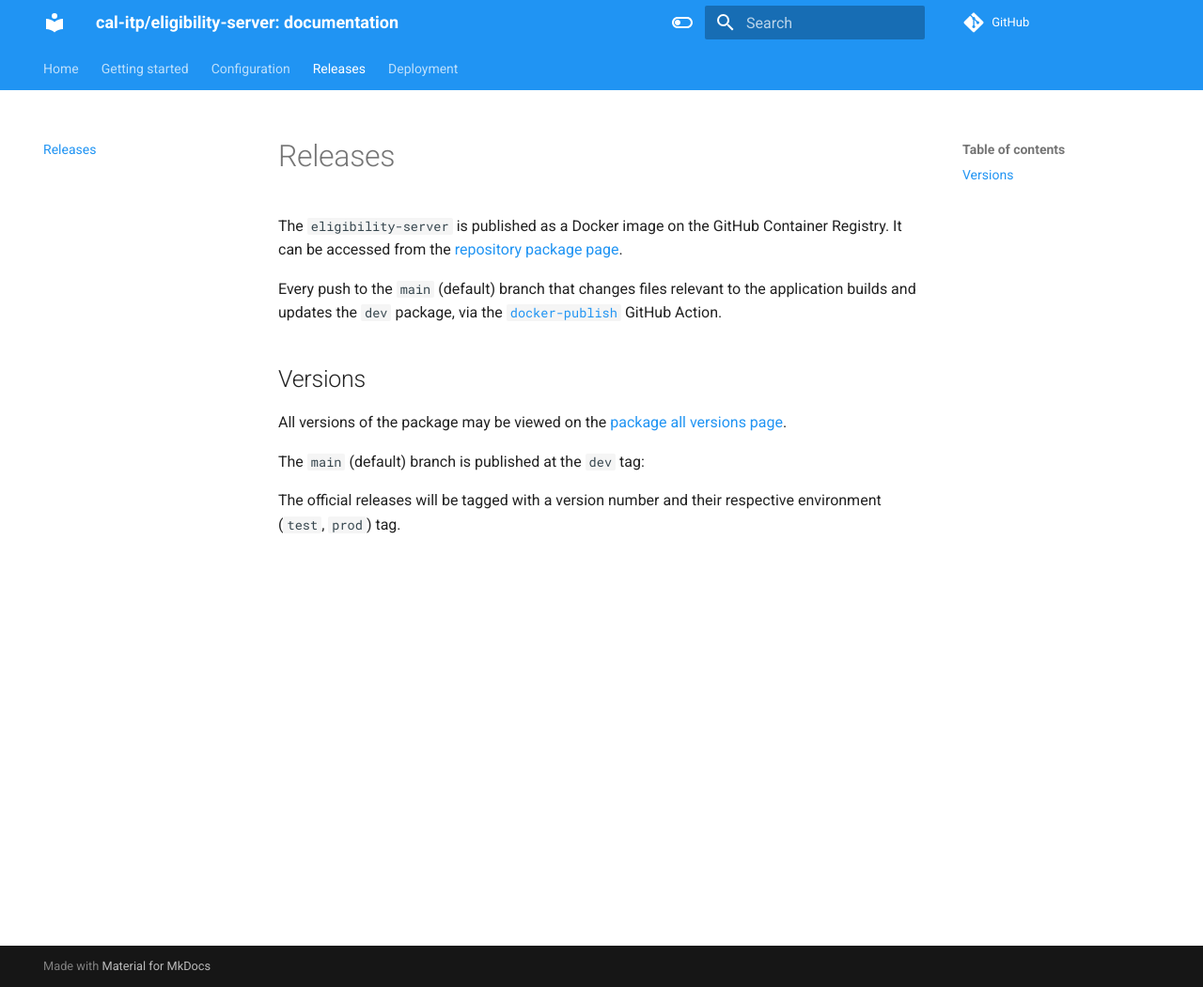
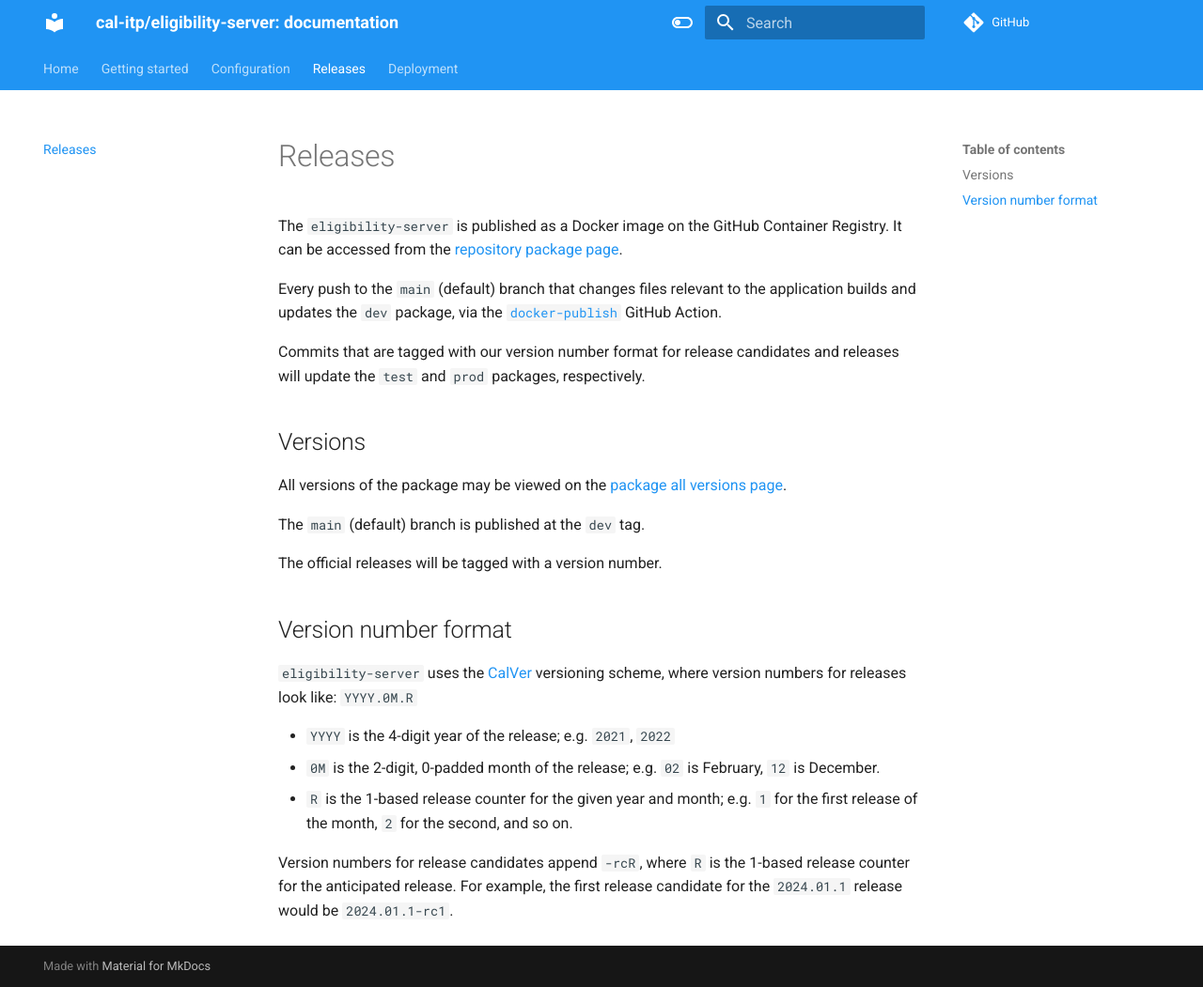
Before and after one commit to cal-itp/eligibility-server, an MkDocs documentation site: the page built from docs/releases.md, in a window 1280 px wide and 1051 px high. Shown: the whole window at 94% size. Built offline with MkDocs 1.6.1 and Material for MkDocs 9.7.7, drawn with Linux system fonts in a browser that asks for light colours; nearby versions of some CDN libraries; comment, search, counter and statistics services are not loaded.

Commit message:
docs: update release docs to reflect tag-based model

```diff
--- a/docs/releases.md
+++ b/docs/releases.md
@@ -2,12 +2,26 @@
 
 The `eligibility-server` is published as a Docker image on the GitHub Container Registry. It can be accessed from the [repository package page](https://github.com/cal-itp/eligibility-server/pkgs/container/eligibility-server).
 
-Every push to the `main` (default) branch that changes files relevant to the application builds and updates the `dev` package, via the [`docker-publish`](https://github.com/cal-itp/eligibility-server/blob/main/.github/workflows/docker-publish.yml) GitHub Action.
+Every push to the `main` (default) branch that changes files relevant to the application builds and updates the `dev` package, via the [`docker-publish`](https://github.com/cal-itp/eligibility-server/blob/dev/.github/workflows/docker-publish.yml) GitHub Action.
+
+Commits that are tagged with our version number format for release candidates and releases will update the `test` and `prod` packages, respectively.
 
 ## Versions
 
 All versions of the package may be viewed on the [package all versions page](https://github.com/cal-itp/eligibility-server/pkgs/container/eligibility-server/versions).
 
-The `main` (default) branch is published at the `dev` tag:
+The `main` (default) branch is published at the `dev` tag.
 
-The official releases will be tagged with a version number and their respective environment (`test`, `prod`) tag.
+The official releases will be tagged with a version number.
+
+## Version number format
+
+`eligibility-server` uses the [CalVer](https://calver.org/) versioning scheme, where version numbers for releases look like: `YYYY.0M.R`
+
+- `YYYY` is the 4-digit year of the release; e.g. `2021`, `2022`
+- `0M` is the 2-digit, 0-padded month of the release; e.g. `02` is February, `12`
+  is December.
+- `R` is the 1-based release counter for the given year and month;
+  e.g. `1` for the first release of the month, `2` for the second, and so on.
+
+Version numbers for release candidates append `-rcR`, where `R` is the 1-based release counter for the anticipated release. For example, the first release candidate for the `2024.01.1` release would be `2024.01.1-rc1`.
```
